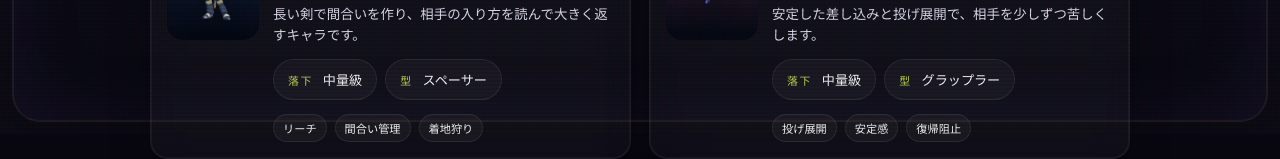
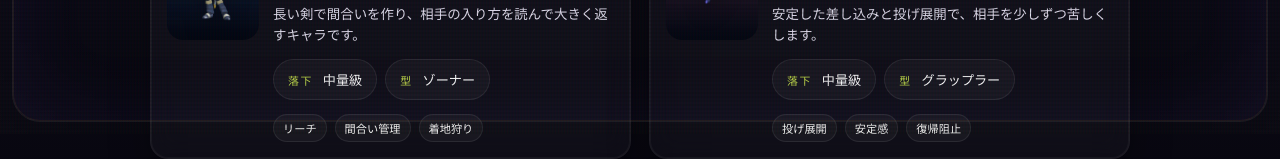
Before and after one commit to jakobng/ssbm-website, a React (Vite) app: page /ssbm-website/characters in a window 1280 px wide. Shown: the part 666-825 px from the top of the page. Built offline with nearby package versions, Linux system fonts and the light colour scheme; a web font is replaced by a local one.

Commit message:
Update Marth archetype label

```diff
--- a/src/data/gameData.ts
+++ b/src/data/gameData.ts
@@ -84,7 +84,7 @@ export const fighters: FighterData[] = [
     emblem: 'MR',
     summary: '長い剣で間合いを作り、相手の入り方を読んで大きく返すキャラです。',
     fallType: '中量級',
-    archetype: 'スペーサー',
+    archetype: 'ゾーナー',
     tier: 'トップティア',
     strengths: ['リーチ', '間合い管理', '着地狩り'],
   },
```
